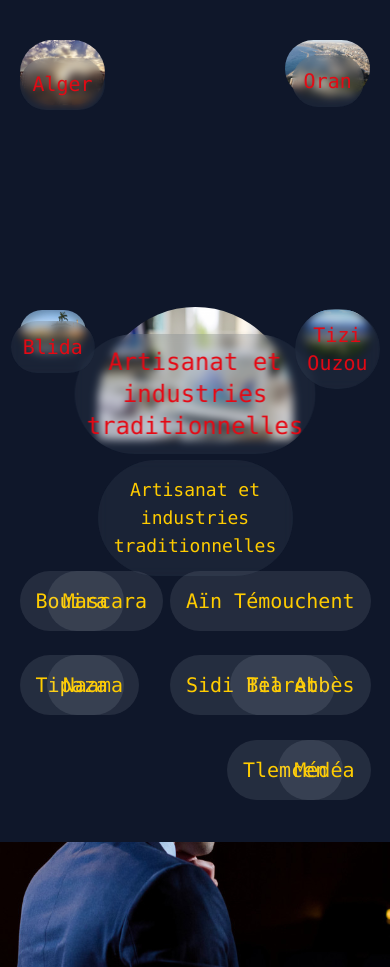
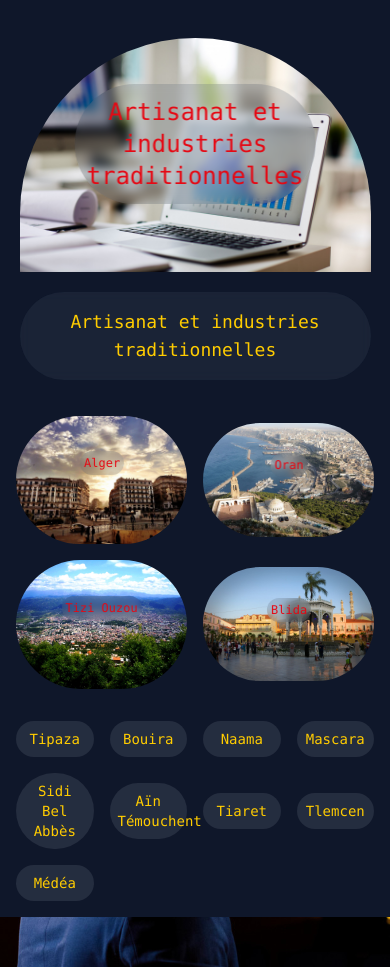
Before and after one commit to SidouGmr7/OrganisationEvents, a React (Create React App) app: page /salonsnationaux in a window 390 px wide. Shown: the part 386-1353 px from the top of the page. Built offline with nearby package versions, Linux system fonts and the light colour scheme.

Commit message:
design complet vestion 1

```diff
--- a/src/components/FlotAgenda.jsx
+++ b/src/components/FlotAgenda.jsx
@@ -13,9 +13,9 @@ const FlotAgenda = () => {
         drag
         dragConstraints={{
           top: -125,
-          right: 125,
-          bottom: 125,
-          left: -125,
+          right: 0,
+          bottom: 450,
+          left: 0,
         }}
         dragTransition={{ bounceStiffness: 600, bounceDamping: 20 }}
         whileTap={{ cursor: 'grabbing' }}
--- a/src/pages/Salon.jsx
+++ b/src/pages/Salon.jsx
@@ -17,15 +17,16 @@ import Blida from '../images/Blida.jpg'
 const Salon = () => {
   const [t] = useTranslation()
   const Path = useLocation().pathname
+  const style = 'text-center md:absolute bg-slate-200 md:p-4 p-2 rounded-full text-[#FFCC00] bg-opacity-10 md:text-xl text-sm'
   const SectionBoll = ({ titre, BG, style }) => {
     return (
-      <div className={`absolute ${style}`}>
+      <div className={`md:absolute ${style}`}>
         <motion.div
-          animate={{ x: -200, opacity: 0 }}
+          animate={{ x: -100, opacity: 0 }}
           whileInView={{ x: 0, opacity: 1 }}
-          className='flex flex-col items-center space-y-5 relative transition duration-1000'>
+          className='flex md:flex-col items-center md:space-y-5 relative transition duration-1000'>
           <img src={BG} alt='' className='object-cover rounded-full'  />
-          <header className='absolute text-xl text-[#E50914] backdrop-blur-sm bg-slate-600 bg-opacity-20 rounded-full p-3 top-[37%] left-1/2 text-center -translate-x-1/2 -translate-y-1/2'>
+          <header className='absolute md:text-xl text-xs text-[#E50914] backdrop-blur-sm bg-slate-600 bg-opacity-20 rounded-full md:p-3 p-1 top-[37%] left-1/2 text-center -translate-x-1/2 -translate-y-1/2'>
             {titre}
           </header>
         </motion.div>
@@ -35,7 +36,7 @@ const Salon = () => {
   return (
     <>
       <motion.div
-        initial={{ opacity: 0, x: -400 }}
+        initial={{ opacity: 0, x: -200 }}
         animate={{ opacity: 1, x: 0 }}
         exit={{ opacity: 0, x: 200 }}
         className='h-96 flex items-center justify-center ml-4  transition duration-1000'>
@@ -43,11 +44,11 @@ const Salon = () => {
           {Path === '/salonsinternational' ? t('titre.4') : t('titre.5')}
         </p>
       </motion.div>
-        <div className='relative overflow-hidden scrollbar-hide flex flex-col justify-center items-center bg-slate-900 h-screen'>
+        <div className='relative overflow-hidden scrollbar-hide flex flex-col justify-center items-center bg-slate-900 md:h-screen'>
           <motion.div
-            animate={{ x: -400, opacity: 0 }}
+            animate={{ x: -200, opacity: 0 }}
             whileInView={{ x: 0, opacity: 1 }}
-            className='items-center space-y-5 w-[50%] relative transition duration-1000 mt-10'>
+            className='items-center space-y-5 md:w-[50%] w-[90%]  relative transition duration-1000 mt-10'>
             <img
               src={BG}
               alt=''
@@ -60,34 +61,35 @@ const Salon = () => {
             {Path === '/salonsnationaux' ? t('NSI2.2') : t('NSI2.1')}
             </p>
           </motion.div>
-          {Path === '/salonsnationaux' ? (
-         <>
-          <SectionBoll titre={t('Location.6')} BG={Alger} style={'left-[5%] top-[5%] w-[22%]'}/>
-          <SectionBoll titre={t('Location.5')} BG={Oran} style={'right-[5%] top-[5%] w-[22%]'}/>
-          <SectionBoll titre={t('Location.13')} BG={Tizi} style={'right-[5%] top-[37%] w-[17%]'}/>
-          <SectionBoll titre={t('Location.17')} BG={Blida} style={'left-[5%] top-[37%] w-[17%]'}/>
+          {Path === '/salonsnationaux' ? (<>
+         <div className="grid grid-cols-2 items-center gap-4 md:gap-0 md:mt-0 mt-5 p-4 md:p-0">
+          <SectionBoll titre={t('Location.6')} BG={Alger} style={'md:left-[5%] md:top-[5%] md:w-[22%] w-[100%]'}/>
+          <SectionBoll titre={t('Location.5')} BG={Oran} style={'md:right-[5%] md:top-[5%] md:w-[22%] w-[100%]'}/>
+          <SectionBoll titre={t('Location.13')} BG={Tizi} style={'md:right-[5%] md:top-[37%] md:w-[17%] md:w-[22%] w-[100%]'}/>
+          <SectionBoll titre={t('Location.17')} BG={Blida} style={'md:left-[5%] md:top-[40%] md:w-[17%] md:w-[22%] w-[100%]'}/>
 
-          <p className='absolute left-[5%] bottom-[15%] bg-slate-200 p-4 rounded-full text-[#FFCC00] bg-opacity-10 text-xl'>{t('Location.14')}</p>
-          <p className='absolute left-[5%] bottom-[25%] bg-slate-200 p-4 rounded-full text-[#FFCC00] bg-opacity-10 text-xl'>{t('Location.15')}</p>
-          <p className='absolute left-[12%] bottom-[15%] bg-slate-200 p-4 rounded-full text-[#FFCC00] bg-opacity-10 text-xl'>{t('Location.10')}</p>
-          <p className='absolute left-[12%] bottom-[25%] bg-slate-200 p-4 rounded-full text-[#FFCC00] bg-opacity-10 text-xl'>{t('Location.9')}</p>
-          <p className='absolute right-[5%] bottom-[15%] bg-slate-200 p-4 rounded-full text-[#FFCC00] bg-opacity-10 text-xl'>{t('Location.12')}</p>
-          <p className='absolute right-[5%] bottom-[25%] bg-slate-200 p-4 rounded-full text-[#FFCC00] bg-opacity-10 text-xl'>{t('Location.11')}</p>
-          <p className='absolute right-[14.2%] bottom-[15%] bg-slate-200 p-4 rounded-full text-[#FFCC00] bg-opacity-10 text-xl'>{t('Location.7')}</p>
-          <p className='absolute right-[12%] bottom-[5%] bg-slate-200 p-4 rounded-full text-[#FFCC00] bg-opacity-10 text-xl'>{t('Location.8')}</p>
-          <p className='absolute right-[5%] bottom-[5%] bg-slate-200 p-4 rounded-full text-[#FFCC00] bg-opacity-10 text-xl'>{t('Location.16')}</p>
+          </div>
+          <div className='grid grid-cols-4 p-4 gap-4 items-center'>
+          <p className={`left-[5%] bottom-[15%] ${style}`}>{t('Location.14')}</p>
+          <p className={`left-[5%] bottom-[25%] ${style}`}>{t('Location.15')}</p>
+          <p className={`left-[12%] bottom-[15%] ${style}`}>{t('Location.10')}</p>
+          <p className={`left-[12%] bottom-[25%] ${style}`}>{t('Location.9')}</p>
+          <p className={`right-[5%] bottom-[15%] ${style}`}>{t('Location.12')}</p>
+          <p className={`right-[5%] bottom-[25%] ${style}`}>{t('Location.11')}</p>
+          <p className={`right-[14.2%] bottom-[15%] ${style}`}>{t('Location.7')}</p>
+          <p className={`right-[12%] bottom-[5%] ${style}`}>{t('Location.8')}</p>
+          <p className={`right-[5%] bottom-[5%] ${style}`}>{t('Location.16')}</p>
+          </div>
           </>
-
           ) : (
-        <>
-          <SectionBoll titre={t('Location.1')} BG={Dubai} style={'left-[5%] top-[5%] w-[22%]'}/>
-          <SectionBoll titre={t('Location.2')} BG={Suisse} style={'right-[5%] top-[5%] w-[22%]'}/>
-          <SectionBoll titre={t('Location.3')} BG={Germany} style={'right-[2%] top-[50%] w-[22%]'}/>
-          <SectionBoll titre={t('Location.4')} BG={UK} style={'left-[2%] top-[50%] w-[22%]'}/>
-
-        </>
+        <div className="grid grid-cols-2 items-center gap-4 md:gap-0 md:mt-0 mt-5 p-4 md:p-0">
+          <SectionBoll titre={t('Location.1')} BG={Dubai} style={'md:left-[5%] md:top-[5%] md:w-[22%] w-[100%]'}/>
+          <SectionBoll titre={t('Location.2')} BG={Suisse} style={'md:right-[5%] md:top-[5%] md:w-[22%] w-[100%]'}/>
+          <SectionBoll titre={t('Location.3')} BG={Germany} style={'md:right-[2%] md:top-[50%] md:w-[22%] w-[100%]'}/>
+          <SectionBoll titre={t('Location.4')} BG={UK} style={'md:left-[2%] md:top-[50%] md:w-[22%] w-[100%]'}/>
+         </div>
             )}
-            </div>
+       </div>
       <ContactMe />
       <Footer />
     </>
--- a/src/pages/Seminaire.jsx
+++ b/src/pages/Seminaire.jsx
@@ -17,10 +17,10 @@ const Seminaire = () => {
 
   const Section = ({ titre, desc, img }) => {
     return (
-      <div className='flex flex-row py-10'>
+      <div className='flex md:flex-row flex-col py-10'>
         <motion.div
-          animate={{ x: -400, opacity: 0 }}
-          whileInView={{ x: 0, opacity: 1 }}
+          animate={{ y: -200, opacity: 0 }}
+          whileInView={{ y: 0, opacity: 1 }}
           className='flex flex-col items-center space-y-5 relative transition duration-1000'>
           <img
             src={img[1]}
@@ -37,7 +37,7 @@ const Seminaire = () => {
         <motion.div
           animate={{ y: -200, opacity: 0 }}
           whileInView={{ y: 0, opacity: 1 }}
-          className='p-10 transition duration-1000'>
+          className='p-10 scale-20 transition duration-1000'>
           <div className='relative'>
             <img
               src={img[0]}
@@ -51,8 +51,8 @@ const Seminaire = () => {
         </motion.div>
         {img[2] && (
           <motion.div
-            animate={{ x: 400, opacity: 0 }}
-            whileInView={{ x: 0, opacity: 1 }}
+            animate={{ y: 200, opacity: 0 }}
+            whileInView={{ y: 0, opacity: 1 }}
             className='flex flex-col items-center space-y-5 relative transition duration-1000'>
             <img
               src={img[2]}
@@ -81,7 +81,7 @@ const Seminaire = () => {
           {Path === '/seminairesinternational' ? t('titre.2') : t('titre.3')}
         </p>
       </motion.div>
-      <div className='overflow-hidden scrollbar-hide  bg-slate-900 p-20'>
+      <div className='overflow-hidden scrollbar-hide  bg-slate-900 p-20 flex flex-col gap-20'>
         <Section
           img={[Path === '/seminairesinternational' ? Dubai : Oran, BG, BG]}
           titre={[
```
Also changed, not shown: src/components/NavbarItem.jsx (+25 -20 lines).
